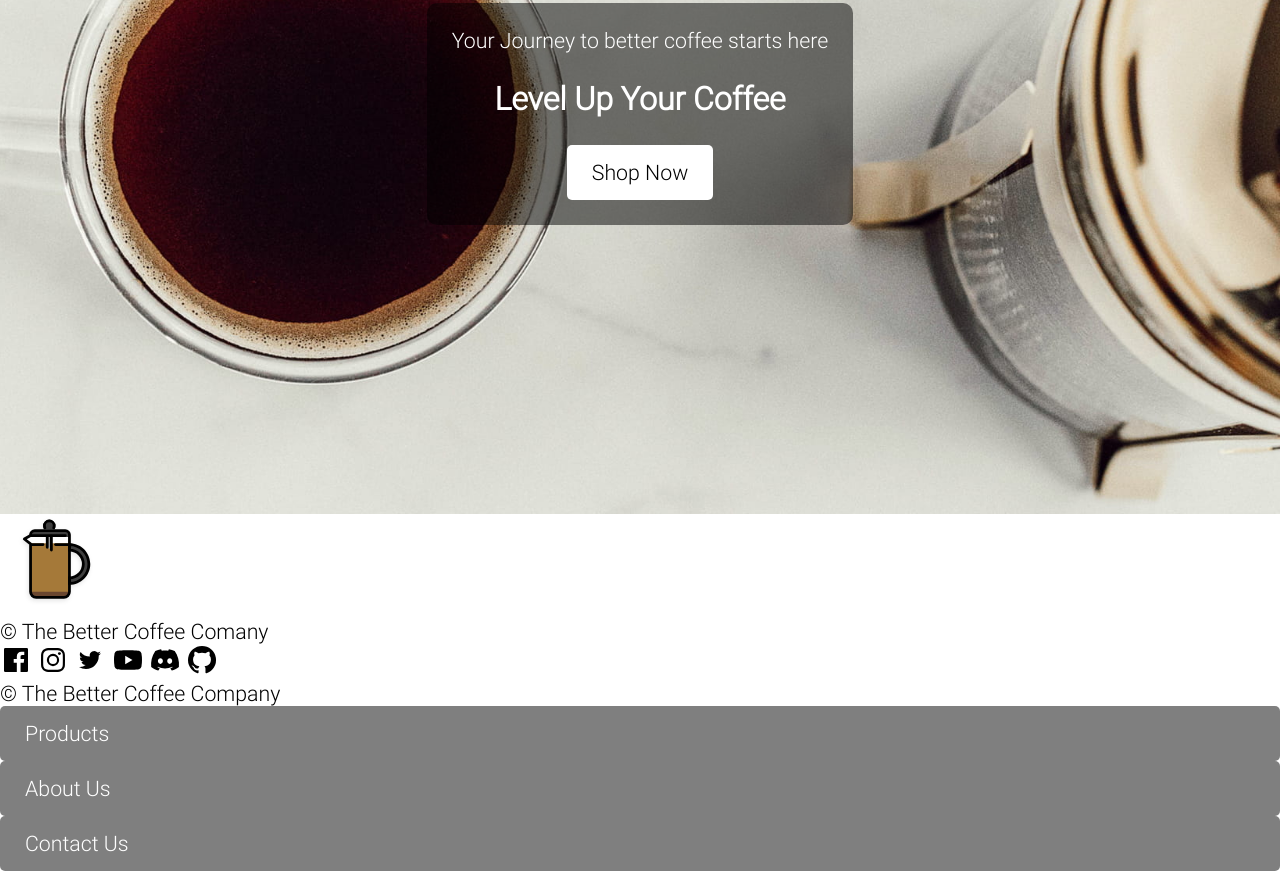
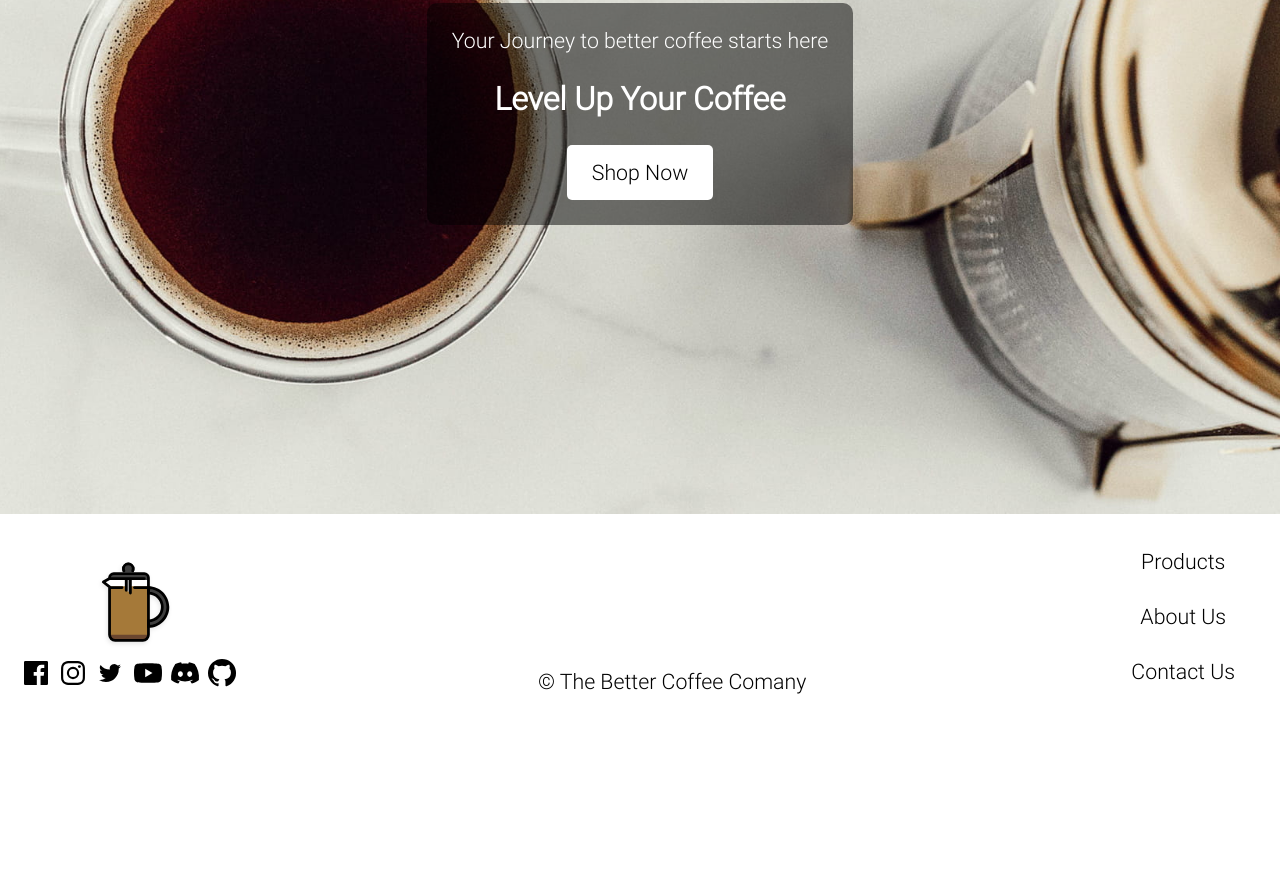
Before and after one commit to cpetta/CISP220-Final-Project-Coffee-Company-Website, a plain HTML site: page index.html in a window 1280 px wide. Shown: the part 286-1157 px from the top of the page. After the commit the page ends 1000 px from the top, so only its background shows below. Drawn offline with Linux system fonts and the light colour scheme; files whose address does not match are found by name.

Commit message:
Start footer styling

```diff
--- a/css/base.css
+++ b/css/base.css
@@ -72,13 +72,9 @@ main {
 }
 
 nav a {
-	color: white;
-	background: rgba(0,0,0,0.5);
 	display: block;
+	text-decoration: none;
 	padding: 15px 25px;
-	border-radius: 5px;
-	text-decoration: none;
-	font-size: 16pt;
 }
 
 #mainNav,
@@ -120,6 +116,32 @@ nav a {
 }
 
 
+footer {
+	display: flex;
+	flex-flow: row nowrap;
+	align-items: end;
+	justify-content: space-between;
+	margin: 0 auto;
+	padding:20px;
+	height: 200px;
+}
+
+footer a {
+	color: black;
+}
+
+footer .left,
+footer .right {
+	display: flex;
+	flex-flow: column nowrap;
+	align-items: center;
+}
+
+footer .right {
+	height: 100%;
+	justify-content: space-evenly;
+}
+
 /* page specific */
 #homepageMain {
 	display: grid;
--- a/index.html
+++ b/index.html
@@ -29,9 +29,9 @@
 			<img class="icon" src="images/icons/shopping--cart.svg" height="30" width="30" alt="Shopping Cart">
 		</nav>
 		<nav id="subNav">
-			<a href="products.html">Products</a>
-			<a href="aboutus.html">About Us</a>
-			<a href="contact.html">Contact Us</a>
+			<a class="btn" href="products.html">Products</a>
+			<a class="btn" href="aboutus.html">About Us</a>
+			<a class="btn" href="contact.html">Contact Us</a>
 		</nav>
 	</header>
 
@@ -47,8 +47,8 @@
 	</main>
 
 	<footer>
+		<div class="left">
 			<img class="logo" src="images/logo.svg" height="100" width="100" alt="">
-		<div class="">&#169; The Better Coffee Comany</div>
 			<div id="social_media">
 				<a href="#"><img height="32" width="32" src="images/icons/logo--facebook.svg"></a>
 				<a href="#"><img height="32" width="32" src="images/icons/logo--instagram.svg"></a>
@@ -57,11 +57,12 @@
 				<a href="#"><img height="32" width="32" src="images/icons/logo--discord.svg"></a>
 				<a href="#"><img height="32" width="32" src="images/icons/logo--github.svg"></a>
 			</div>
-		<div id="copyright">&#169; The Better Coffee Company</div>
-		<nav id="footerNav">
-			<a href="">Products</a>
-			<a href="">About Us</a>
-			<a href="">Contact Us</a>
+		</div>
+		<div class="center">&#169; The Better Coffee Comany</div>
+		<nav id="footerNav" class="right">
+			<a href="products.html">Products</a>
+			<a href="aboutus.html">About Us</a>
+			<a href="contact.html">Contact Us</a>
 		</nav>
 	</footer>
 
```
Lines whose indentation alone changed are shown as unchanged.
